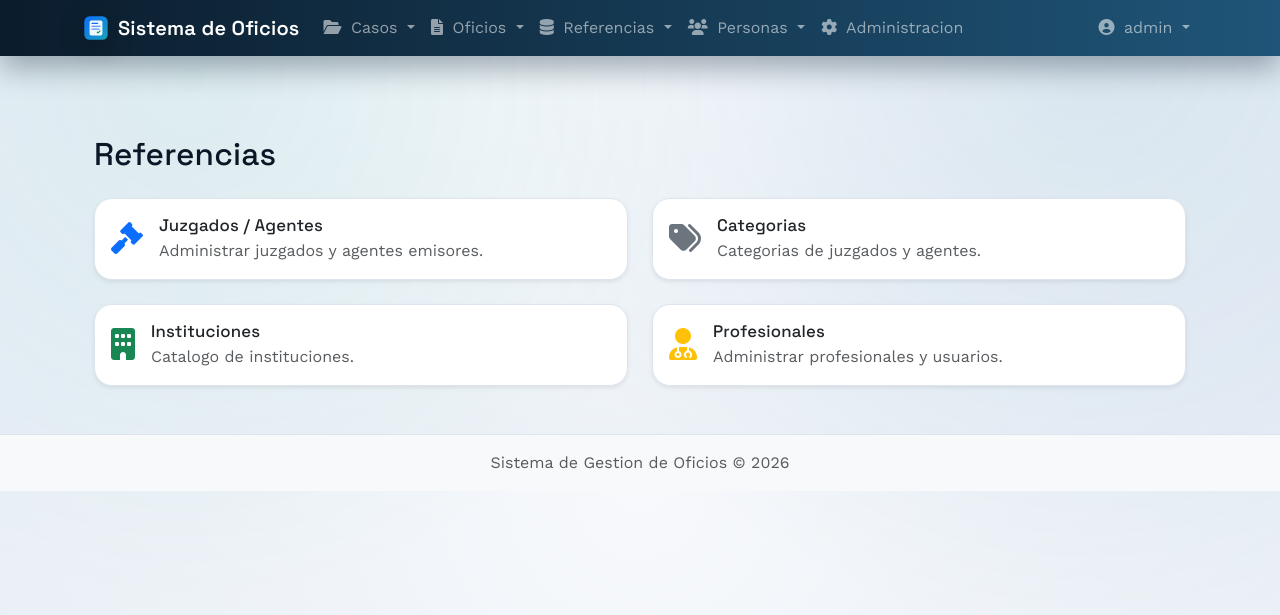
After one commit to orquera10/proyecto_oficios, a Django app: page /oficios/referencias/ in a window 1280 px wide. The commit adds this page. Shown: the top 615 px of the page. Run offline with Django 5.2, Linux system fonts and the light colour scheme; a user stored in the database is signed in; data that the repository does not hold is empty; parts of the project's set-up code (start-up, migrations or seed data) failed here and were passed over; some libraries are stand-ins or nearby versions.

Commit message:
feat: se agrego mail a institucion y se corrigieron varios detalles visuales

```diff
--- a/core/templates/core/home.html
+++ b/core/templates/core/home.html
@@ -19,7 +19,7 @@
             <div class="d-flex flex-wrap gap-2">
                 <a class="btn btn-light btn-sm" href="{% url 'casos:list' %}"><i class="fas fa-folder-open me-1"></i>Casos</a>
                 <a class="btn btn-light btn-sm" href="{% url 'oficios:list' %}"><i class="fas fa-file-alt me-1"></i>Oficios</a>
-                <a class="btn btn-light btn-sm" href="{% url 'oficios:institucion_list' %}"><i class="fas fa-database me-1"></i>Referencias</a>
+                <a class="btn btn-light btn-sm" href="{% url 'oficios:referencias_home' %}"><i class="fas fa-database me-1"></i>Referencias</a>
             </div>
         </div>
     </div>
@@ -58,7 +58,7 @@
             <div class="card-body">
                 <h5 class="card-title"><i class="fas fa-database me-2"></i>Referencias</h5>
                 <p class="card-text text-muted">Catalogos de instituciones, juzgados y profesionales.</p>
-                <a href="{% url 'oficios:institucion_list' %}" class="btn btn-primary">Ir a Referencias</a>
+                <a href="{% url 'oficios:referencias_home' %}" class="btn btn-primary">Ir a Referencias</a>
             </div>
         </div>
     </div>
--- a/oficios/forms_institucion.py
+++ b/oficios/forms_institucion.py
@@ -5,13 +5,15 @@ from .models import Institucion
 class InstitucionForm(forms.ModelForm):
     class Meta:
         model = Institucion
-        fields = ['nombre', 'direccion']
+        fields = ['nombre', 'email', 'direccion']
         widgets = {
             'nombre': forms.TextInput(attrs={'class': 'form-control'}),
+            'email': forms.EmailInput(attrs={'class': 'form-control'}),
             'direccion': forms.Textarea(attrs={'rows': 3, 'class': 'form-control'}),
         }
         labels = {
             'nombre': 'Nombre de la Institucion',
+            'email': 'Email',
             'direccion': 'Direccion',
         }
 
--- a/oficios/models.py
+++ b/oficios/models.py
@@ -39,6 +39,7 @@ User = get_user_model()
 class Institucion(models.Model):
     nombre = models.CharField(max_length=100, verbose_name='Nombre de la Institución')
     direccion = models.TextField(verbose_name='Dirección', blank=True, null=True)
+    email = models.EmailField(verbose_name='Email', blank=True, null=True)
     creado = models.DateTimeField(auto_now_add=True)
     actualizado = models.DateTimeField(auto_now=True)
 
--- /dev/null
+++ b/oficios/permissions.py
@@ -0,0 +1,33 @@
+import unicodedata
+
+from django.contrib import messages
+from django.shortcuts import redirect
+
+
+def is_coordinacion_opd(user):
+    try:
+        sector = getattr(getattr(user, 'perfil', None), 'id_sector', None)
+        raw_nombre = getattr(sector, 'nombre', '') or ''
+        norm = unicodedata.normalize('NFKD', raw_nombre)
+        sector_nombre = ''.join(c for c in norm if not unicodedata.combining(c)).lower()
+        return 'coordinacion opd' in sector_nombre
+    except Exception:
+        return False
+
+
+class CoordinacionOPDWriteBlockMixin:
+    redirect_url_name = None
+
+    def dispatch(self, request, *args, **kwargs):
+        if is_coordinacion_opd(request.user):
+            messages.error(request, 'No tiene permisos para gestionar referencias.')
+            target = self.redirect_url_name or 'oficios:institucion_list'
+            return redirect(target)
+        return super().dispatch(request, *args, **kwargs)
+
+
+class CoordinacionOPDContextMixin:
+    def get_context_data(self, **kwargs):
+        context = super().get_context_data(**kwargs)
+        context['can_manage_referencias'] = not is_coordinacion_opd(self.request.user)
+        return context
--- a/oficios/templates/oficios/categoria_detail.html
+++ b/oficios/templates/oficios/categoria_detail.html
@@ -5,7 +5,9 @@
   <div class="d-flex justify-content-between align-items-center mb-3">
     <h2>Detalle de Categoría</h2>
     <div>
+      {% if can_manage_referencias %}
       <a href="{% url 'oficios:categoria_update' categoria.pk %}" class="btn btn-warning me-2"><i class="bi bi-pencil-square"></i> Editar</a>
+      {% endif %}
       <a href="{% url 'oficios:categoria_list' %}" class="btn btn-secondary"><i class="fas fa-arrow-left me-1"></i> Volver</a>
     </div>
   </div>
@@ -16,9 +18,11 @@
         <dt class="col-sm-3">Nombre</dt>
         <dd class="col-sm-9">{{ categoria.nombre }}</dd>
       </dl>
+      {% if can_manage_referencias %}
       <div class="mt-3">
         <a href="{% url 'oficios:categoria_delete' categoria.pk %}" class="btn btn-danger"><i class="bi bi-trash3"></i> Eliminar</a>
       </div>
+      {% endif %}
     </div>
   </div>
 </div>
--- a/oficios/templates/oficios/institucion_detail.html
+++ b/oficios/templates/oficios/institucion_detail.html
@@ -5,7 +5,9 @@
   <div class="d-flex justify-content-between align-items-center mb-3">
     <h2>Detalle de Institución</h2>
     <div>
+      {% if can_manage_referencias %}
       <a href="{% url 'oficios:institucion_update' institucion.pk %}" class="btn btn-warning me-2"><i class="bi bi-pencil-square"></i> Editar</a>
+      {% endif %}
       <a href="{% url 'oficios:institucion_list' %}" class="btn btn-secondary"><i class="fas fa-arrow-left me-1"></i> Volver</a>
     </div>
   </div>
@@ -15,12 +17,16 @@
       <dl class="row">
         <dt class="col-sm-3">Nombre</dt>
         <dd class="col-sm-9">{{ institucion.nombre }}</dd>
+        <dt class="col-sm-3">Email</dt>
+        <dd class="col-sm-9">{{ institucion.email|default:"-" }}</dd>
         <dt class="col-sm-3">Dirección</dt>
         <dd class="col-sm-9">{{ institucion.direccion|default:"-" }}</dd>
       </dl>
+      {% if can_manage_referencias %}
       <div class="mt-3">
         <a href="{% url 'oficios:institucion_delete' institucion.pk %}" class="btn btn-danger"><i class="bi bi-trash3"></i> Eliminar</a>
       </div>
+      {% endif %}
     </div>
   </div>
 </div>
--- a/oficios/templates/oficios/institucion_form.html
+++ b/oficios/templates/oficios/institucion_form.html
@@ -18,6 +18,10 @@
           {{ form.nombre }}
         </div>
         <div class="mb-3">
+          <label class="form-label" for="id_email">Email</label>
+          {{ form.email }}
+        </div>
+        <div class="mb-3">
           <label class="form-label" for="id_direccion">Dirección</label>
           {{ form.direccion }}
         </div>
--- a/oficios/templates/oficios/juzgado_detail.html
+++ b/oficios/templates/oficios/juzgado_detail.html
@@ -5,7 +5,9 @@
   <div class="d-flex justify-content-between align-items-center mb-3">
     <h2>Detalle Juzgado/Agente</h2>
     <div>
+      {% if can_manage_referencias %}
       <a href="{% url 'oficios:juzgado_update' juzgado.pk %}" class="btn btn-warning me-2"><i class="bi bi-pencil-square"></i> Editar</a>
+      {% endif %}
       <a href="{% url 'oficios:juzgado_list' %}" class="btn btn-secondary"><i class="fas fa-arrow-left me-1"></i> Volver</a>
     </div>
   </div>
@@ -25,9 +27,11 @@
         <dt class="col-sm-3">Dirección</dt>
         <dd class="col-sm-9">{{ juzgado.direccion|default:"-" }}</dd>
       </dl>
+      {% if can_manage_referencias %}
       <div class="mt-3">
         <a href="{% url 'oficios:juzgado_delete' juzgado.pk %}" class="btn btn-danger"><i class="bi bi-trash3"></i> Eliminar</a>
       </div>
+      {% endif %}
     </div>
   </div>
 </div>
--- /dev/null
+++ b/oficios/templates/oficios/referencias_home.html
@@ -0,0 +1,75 @@
+{% extends 'base.html' %}
+
+{% block title %}Referencias{% endblock %}
+
+{% block content %}
+<div class="container mt-5">
+  <h2 class="mb-4">Referencias</h2>
+
+  <div class="row g-4">
+    <div class="col-md-6">
+      <a href="{{ juzgados_url }}" class="text-decoration-none text-reset">
+        <div class="card shadow-sm h-100">
+          <div class="card-body d-flex align-items-center">
+            <div class="me-3 text-primary" style="font-size: 2rem;">
+              <i class="fas fa-gavel"></i>
+            </div>
+            <div>
+              <h5 class="card-title mb-1">Juzgados / Agentes</h5>
+              <p class="card-text text-muted mb-0">Administrar juzgados y agentes emisores.</p>
+            </div>
+          </div>
+        </div>
+      </a>
+    </div>
+
+    <div class="col-md-6">
+      <a href="{{ categorias_url }}" class="text-decoration-none text-reset">
+        <div class="card shadow-sm h-100">
+          <div class="card-body d-flex align-items-center">
+            <div class="me-3 text-secondary" style="font-size: 2rem;">
+              <i class="fas fa-tags"></i>
+            </div>
+            <div>
+              <h5 class="card-title mb-1">Categorias</h5>
+              <p class="card-text text-muted mb-0">Categorias de juzgados y agentes.</p>
+            </div>
+          </div>
+        </div>
+      </a>
+    </div>
+
+    <div class="col-md-6">
+      <a href="{{ instituciones_url }}" class="text-decoration-none text-reset">
+        <div class="card shadow-sm h-100">
+          <div class="card-body d-flex align-items-center">
+            <div class="me-3 text-success" style="font-size: 2rem;">
+              <i class="fas fa-building"></i>
+            </div>
+            <div>
+              <h5 class="card-title mb-1">Instituciones</h5>
+              <p class="card-text text-muted mb-0">Catalogo de instituciones.</p>
+            </div>
+          </div>
+        </div>
+      </a>
+    </div>
+
+    <div class="col-md-6">
+      <a href="{{ profesionales_url }}" class="text-decoration-none text-reset">
+        <div class="card shadow-sm h-100">
+          <div class="card-body d-flex align-items-center">
+            <div class="me-3 text-warning" style="font-size: 2rem;">
+              <i class="fas fa-user-md"></i>
+            </div>
+            <div>
+              <h5 class="card-title mb-1">Profesionales</h5>
+              <p class="card-text text-muted mb-0">Administrar profesionales y usuarios.</p>
+            </div>
+          </div>
+        </div>
+      </a>
+    </div>
+  </div>
+</div>
+{% endblock %}
--- a/oficios/urls.py
+++ b/oficios/urls.py
@@ -24,6 +24,7 @@ urlpatterns = [
     path('<int:pk>/responder/', views.RespuestaCreateView.as_view(), name='responder'),
     # Listados por estado
     path('estado/<str:estado>/', views.OficioEstadoListView.as_view(), name='list_by_estado'),
+    path('referencias/', views.referencias_home, name='referencias_home'),
 
     # API para búsqueda de niños
     path('api/ninos/buscar/', views.buscar_ninos, name='buscar_ninos'),
--- a/oficios/views.py
+++ b/oficios/views.py
@@ -10,6 +10,7 @@ from django.views.decorators.http import require_http_methods
 import unicodedata
 from django.contrib.auth.decorators import login_required
 from django.utils.decorators import method_decorator
+from django.shortcuts import render
 
 from .models import (
     Oficio, Institucion, Caratula, Juzgado, MovimientoOficio, Respuesta
@@ -18,6 +19,7 @@ from casos.models import Caso
 from .forms import OficioForm
 from .forms_respuesta import RespuestaForm
 from .filters import OficioFilter
+from .permissions import is_coordinacion_opd
 
 
 def buscar_ninos(request):
@@ -47,6 +49,18 @@ def buscar_ninos(request):
     } for nino in ninos]
 
     return JsonResponse(results, safe=False)
+
+
+@login_required
+def referencias_home(request):
+    context = {
+        'juzgados_url': reverse_lazy('oficios:juzgado_list'),
+        'instituciones_url': reverse_lazy('oficios:institucion_list'),
+        'categorias_url': reverse_lazy('oficios:categoria_list'),
+        'profesionales_url': reverse_lazy('oficios:profesional_list'),
+        'can_manage_referencias': not is_coordinacion_opd(request.user),
+    }
+    return render(request, 'oficios/referencias_home.html', context)
 
 # Vista de listado de oficios
 class OficioListView(LoginRequiredMixin, ListView):
```
Also changed, not shown: oficios/categoria_views.py (+9 -5 lines), oficios/institucion_views.py (+9 -5 lines), oficios/juzgado_views.py (+9 -5 lines), oficios/templates/oficios/categoria_list.html (+9 -1 lines), oficios/templates/oficios/institucion_list.html (+11 -1 lines), oficios/templates/oficios/juzgado_list.html (+11 -3 lines), oficios/templates/oficios/profesional_list.html (+6 -2 lines), oficios/migrations/0029_institucion_email.py (added).
